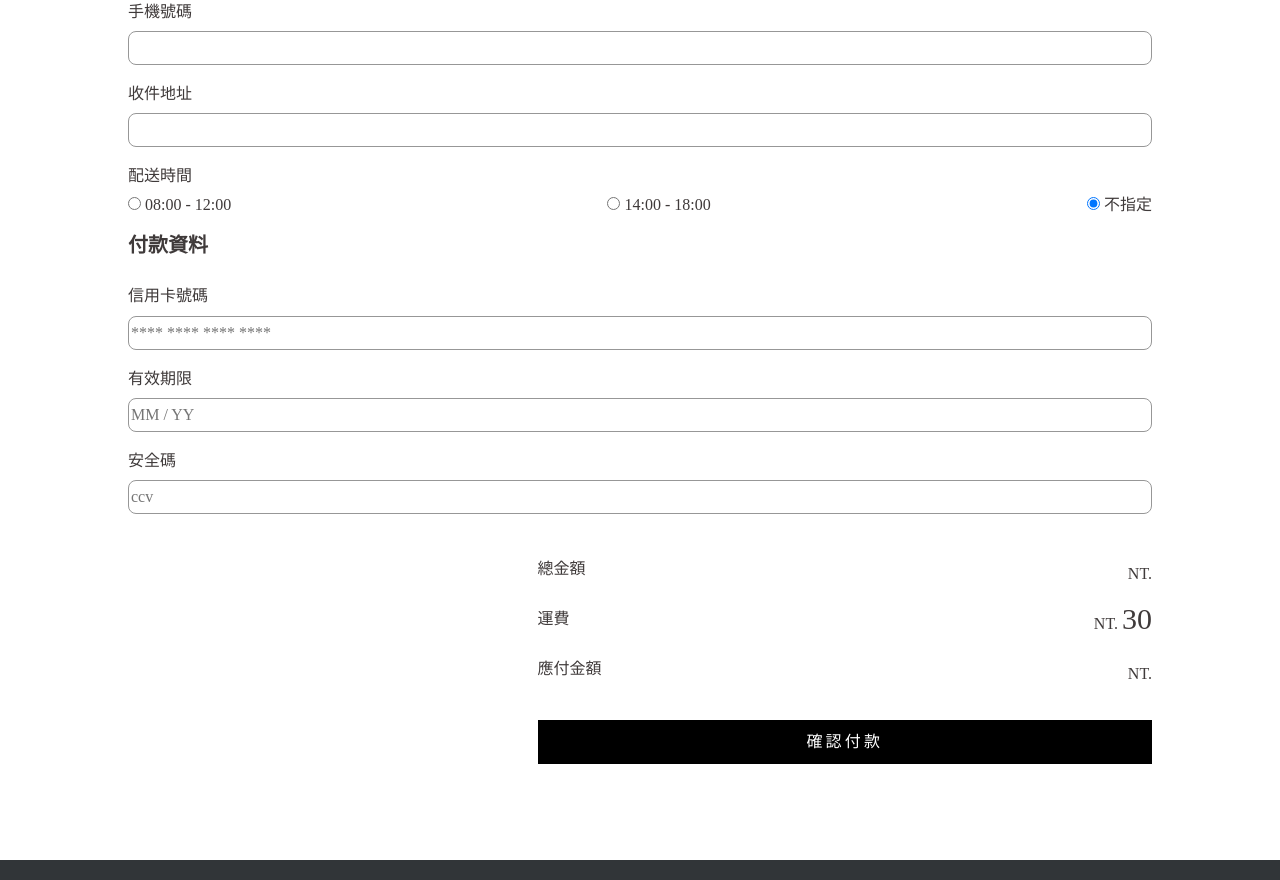
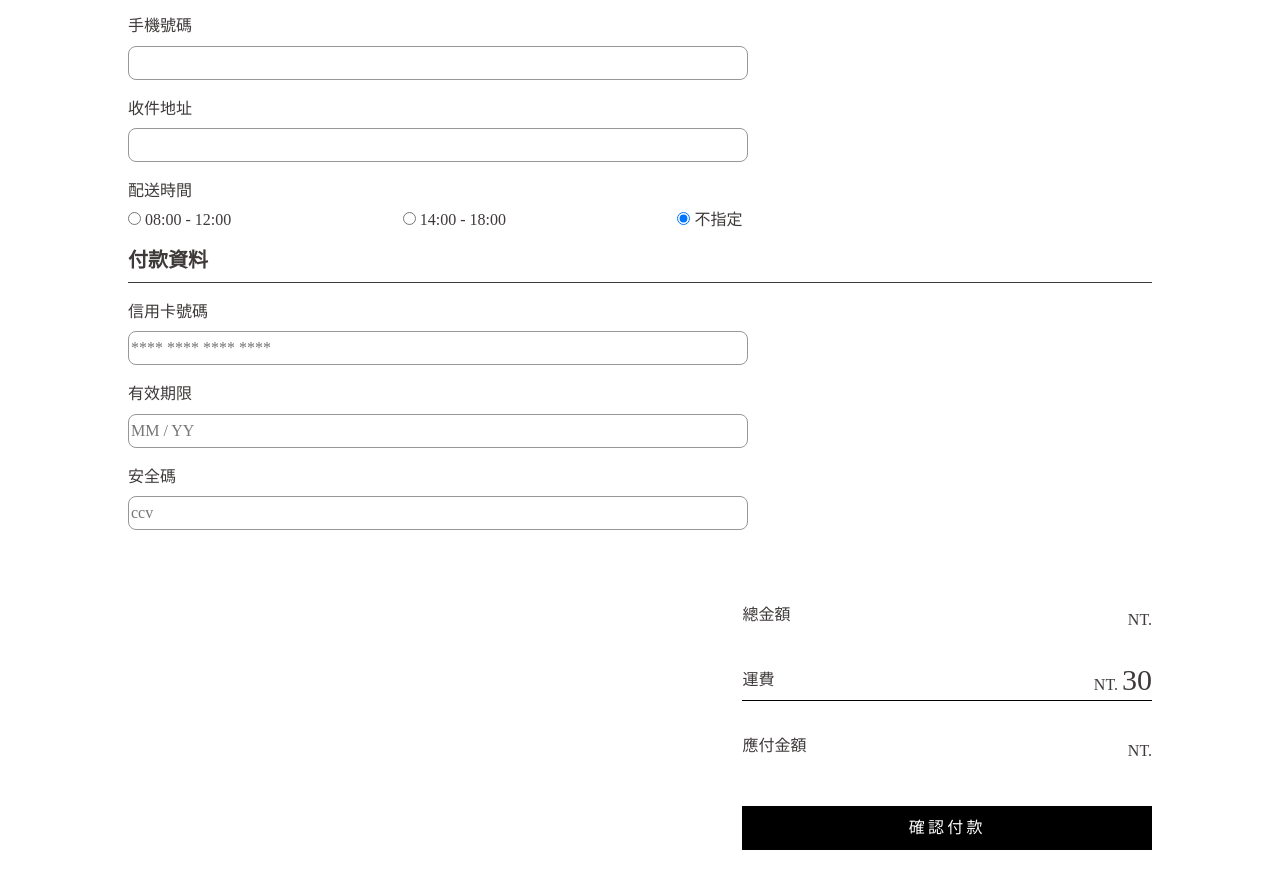
Before and after one commit to AislynYC/aislynyc.github.io, a plain HTML site: page students/aislyn/stylish/pages/cart.html in a window 1280 px wide. Shown: the part 726-1606 px from the top of the page. Drawn offline with Linux system fonts and the light colour scheme.

Commit message:
Improved web layout

```diff
--- a/students/aislyn/stylish/css/cart.css
+++ b/students/aislyn/stylish/css/cart.css
@@ -122,7 +122,7 @@ input[type='text'] {
 
 .confirm-section {
   position: relative;
-  height: 250px;
+  height: 320px;
 }
 .calc {
   position: absolute;
@@ -140,10 +140,13 @@ input[type='text'] {
   display: flex;
   justify-content: space-between;
   line-height: 30px;
-  margin-bottom: 15px;
+  margin: 30px 0;
   font-size: 16px;
 }
 
+.calc-result:nth-child(2) {
+  border-bottom: 1px solid black;
+}
 .confirm-btn {
   position: absolute;
   bottom: 0;
@@ -176,6 +179,8 @@ input[type='text'] {
   }
   .section-title {
     display: flex;
+  }
+  #cart-title {
     border: none;
   }
   #cart-title {
@@ -208,11 +213,20 @@ input[type='text'] {
   .list-label {
     display: none;
   }
-
+  .calc {
+    width: 40%;
+  }
   .confirm-btn {
-    width: 60%;
+    width: 40%;
     position: absolute;
     right: 0;
+  }
+
+  input[type='text'] {
+    width: 60%;
+  }
+  #time-selections {
+    width: 60%;
   }
 }
 
--- a/students/aislyn/stylish/pages/cart.html
+++ b/students/aislyn/stylish/pages/cart.html
@@ -59,7 +59,7 @@
       </header>
       <!-- CART - SELECTED PRODUCT LIST Start -->
       <div class="content-area">
-        <div class="section-title">
+        <div class="section-title" id="cart-title">
           <div id="cart-title">購物車</div>
           <div class="info-title">數量</div>
           <div class="info-title">單價</div>
```
